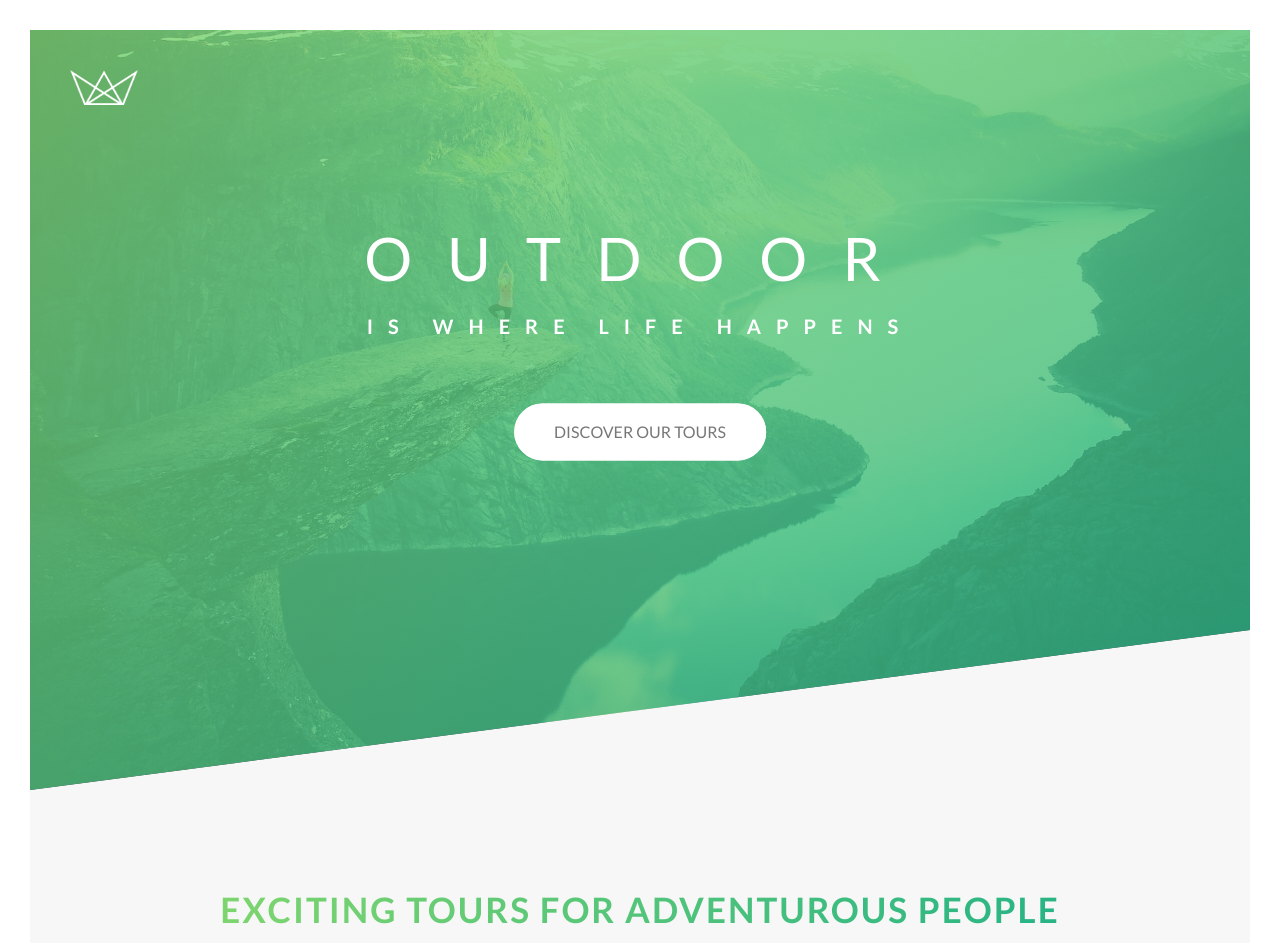
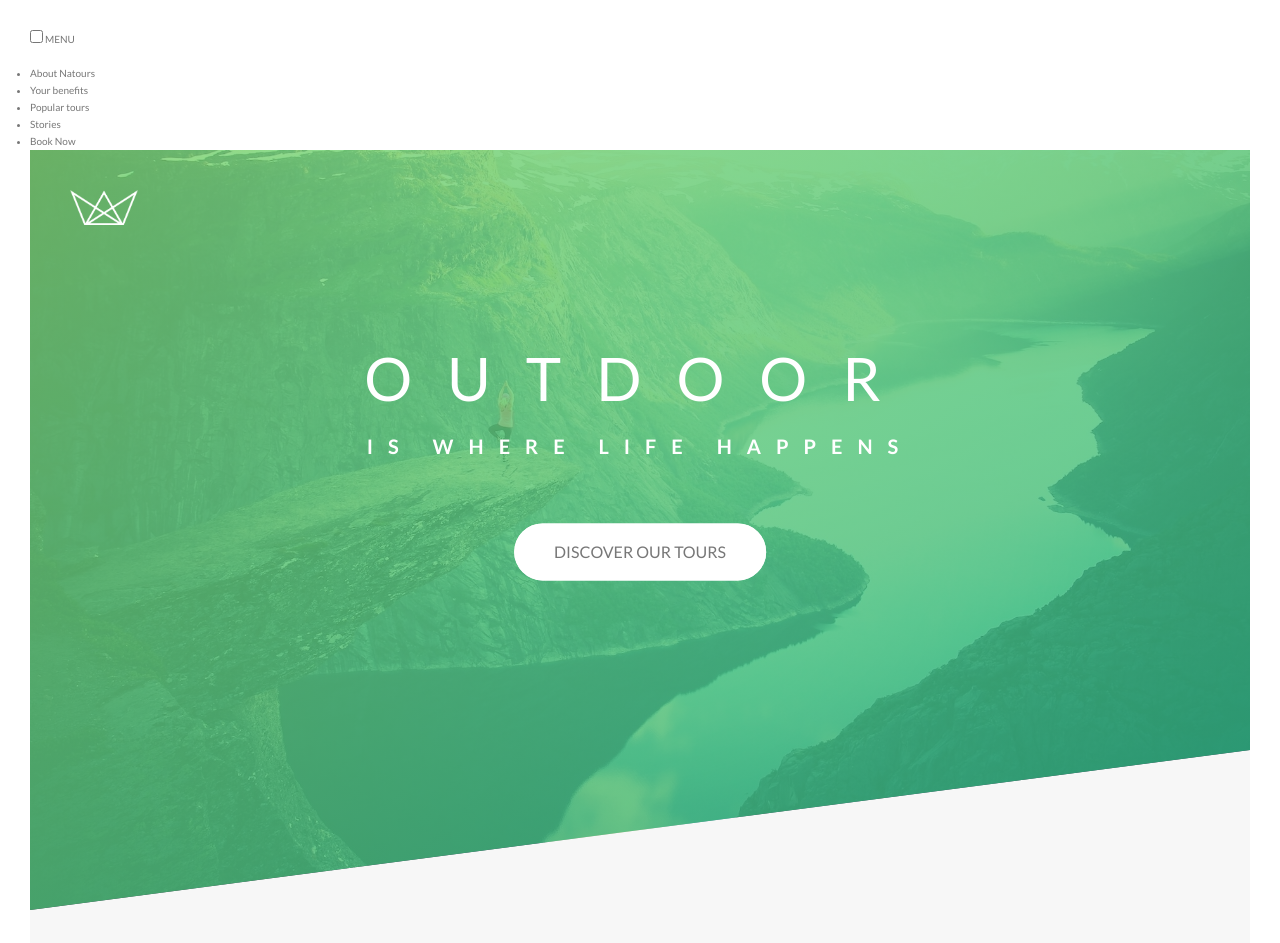
Before and after one commit to anna-ossowska/advanced-css, a website: page 1-natours-sass/index.html in a window 1280 px wide. Shown: the top 943 px of the page. Drawn offline with Linux system fonts and the light colour scheme.

Commit message:
Adding the markup for navigation

```diff
--- a/1-natours-sass/index.html
+++ b/1-natours-sass/index.html
@@ -16,6 +16,33 @@
     <title>Natours | Exciting tours for adventurous people</title>
   </head>
   <body>
+    <div class="navigation">
+      <input type="checkbox" class="navigation-checkbox" id="navi-toggle" />
+
+      <label for="navi-toggle" class="navigation__button">MENU</label>
+
+      <div class="navigation__background">&nbsp;</div>
+
+      <nav class="navigation__nav">
+        <ul class="navigation__list">
+          <li class="navigation__item">
+            <a href="#" class="navigation__link"></a>About Natours
+          </li>
+          <li class="navigation__item">
+            <a href="#" class="navigation__link"></a>Your benefits
+          </li>
+          <li class="navigation__item">
+            <a href="#" class="navigation__link"></a>Popular tours
+          </li>
+          <li class="navigation__item">
+            <a href="#" class="navigation__link"></a>Stories
+          </li>
+          <li class="navigation__item">
+            <a href="#" class="navigation__link"></a>Book Now
+          </li>
+        </ul>
+      </nav>
+    </div>
     <header class="header">
       <div class="header__logo-box">
         <img src="img/logo-white.png" class="header__logo" alt="logo" />
```
